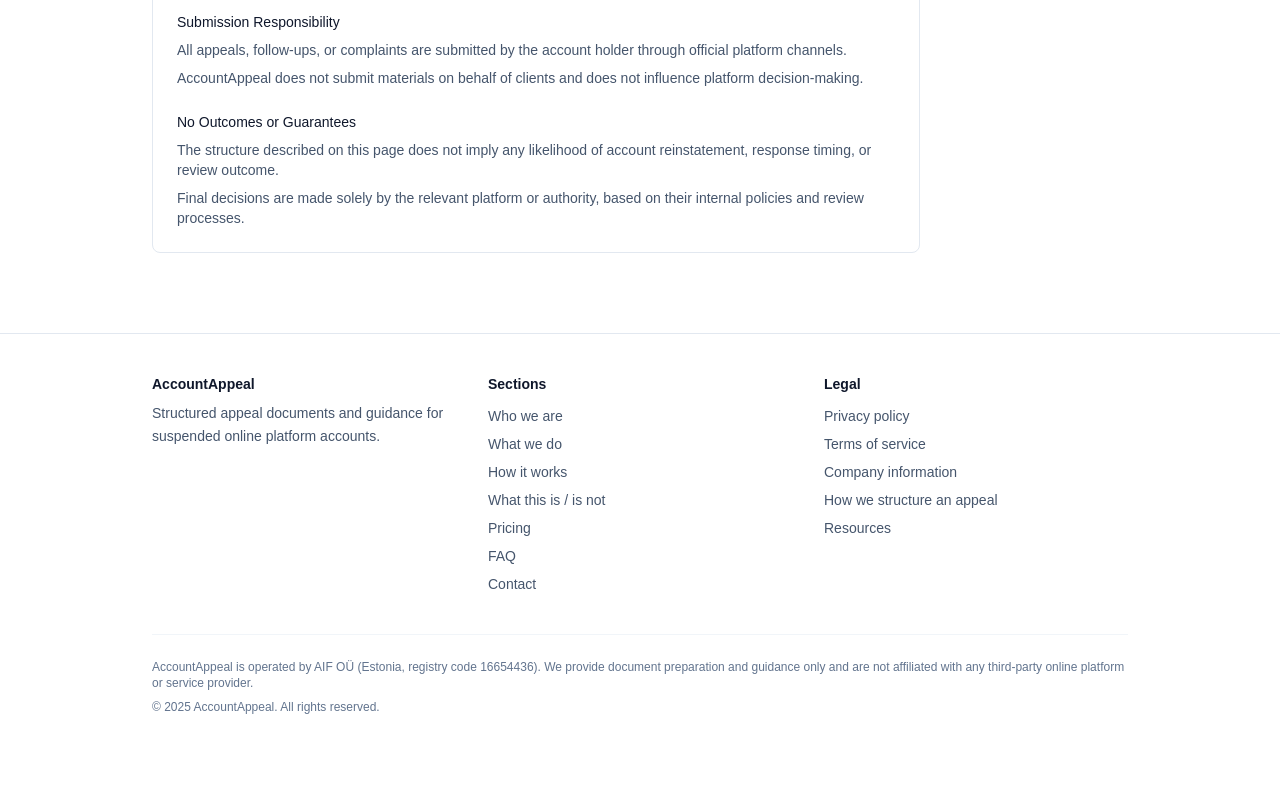
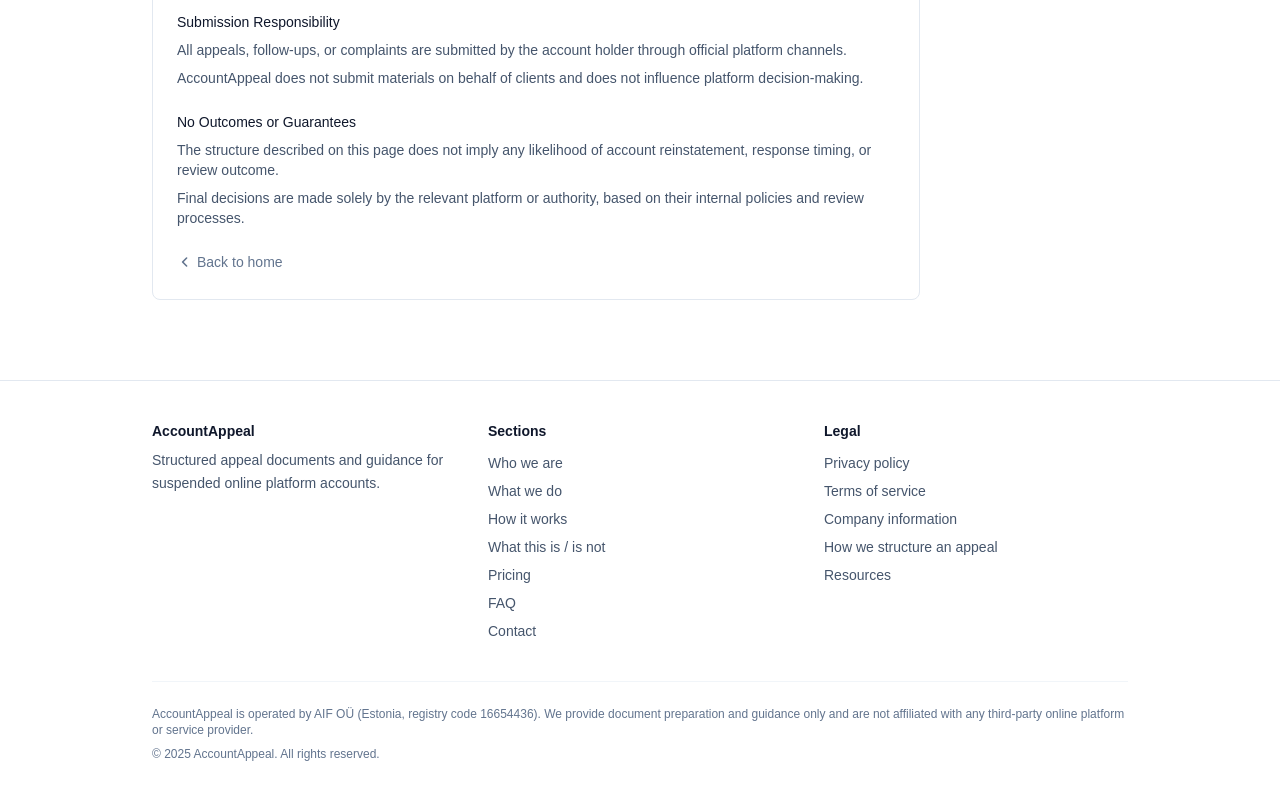
Before and after one commit to jve89/accountappeal, a Next.js app: page /process in a window 1280 px wide. Shown: the part 1246-2046 px from the top of the page. Before the commit the page ends 2001 px from the top, so only its background shows below. Built offline with nearby package versions, Linux system fonts and the light colour scheme; no server answers.

Commit message:
Add back to home navigation on legal and informational pages

```diff
--- a/app/company/page.tsx
+++ b/app/company/page.tsx
@@ -1,3 +1,5 @@
+import { BackLink } from "@/components/resources/BackLink";
+
 export default function CompanyPage() {
   return (
     <section className="bg-white">
@@ -88,6 +90,7 @@
               media platform.
             </p>
           </section>
+          <BackLink href="/" label="Back to home" />
         </div>
       </div>
     </section>
--- a/app/privacy/page.tsx
+++ b/app/privacy/page.tsx
@@ -1,3 +1,5 @@
+import { BackLink } from "@/components/resources/BackLink";
+
 export default function PrivacyPage() {
   return (
     <section className="bg-white">
@@ -100,6 +102,7 @@
               questions.
             </p>
           </section>
+          <BackLink href="/" label="Back to home" />
         </div>
       </div>
     </section>
--- a/app/process/page.tsx
+++ b/app/process/page.tsx
@@ -1,3 +1,5 @@
+import { BackLink } from "@/components/resources/BackLink";
+
 export default function ProcessPage() {
   return (
     <section className="bg-white">
@@ -150,6 +152,7 @@
               authority, based on their internal policies and review processes.
             </p>
           </section>
+          <BackLink href="/" label="Back to home" />
         </div>
       </div>
     </section>
--- a/app/terms/page.tsx
+++ b/app/terms/page.tsx
@@ -1,3 +1,5 @@
+import { BackLink } from "@/components/resources/BackLink";
+
 export default function TermsPage() {
   return (
     <section className="bg-white">
@@ -144,6 +146,7 @@
               regarding these Terms.
             </p>
           </section>
+          <BackLink href="/" label="Back to home" />
         </div>
       </div>
     </section>
```
